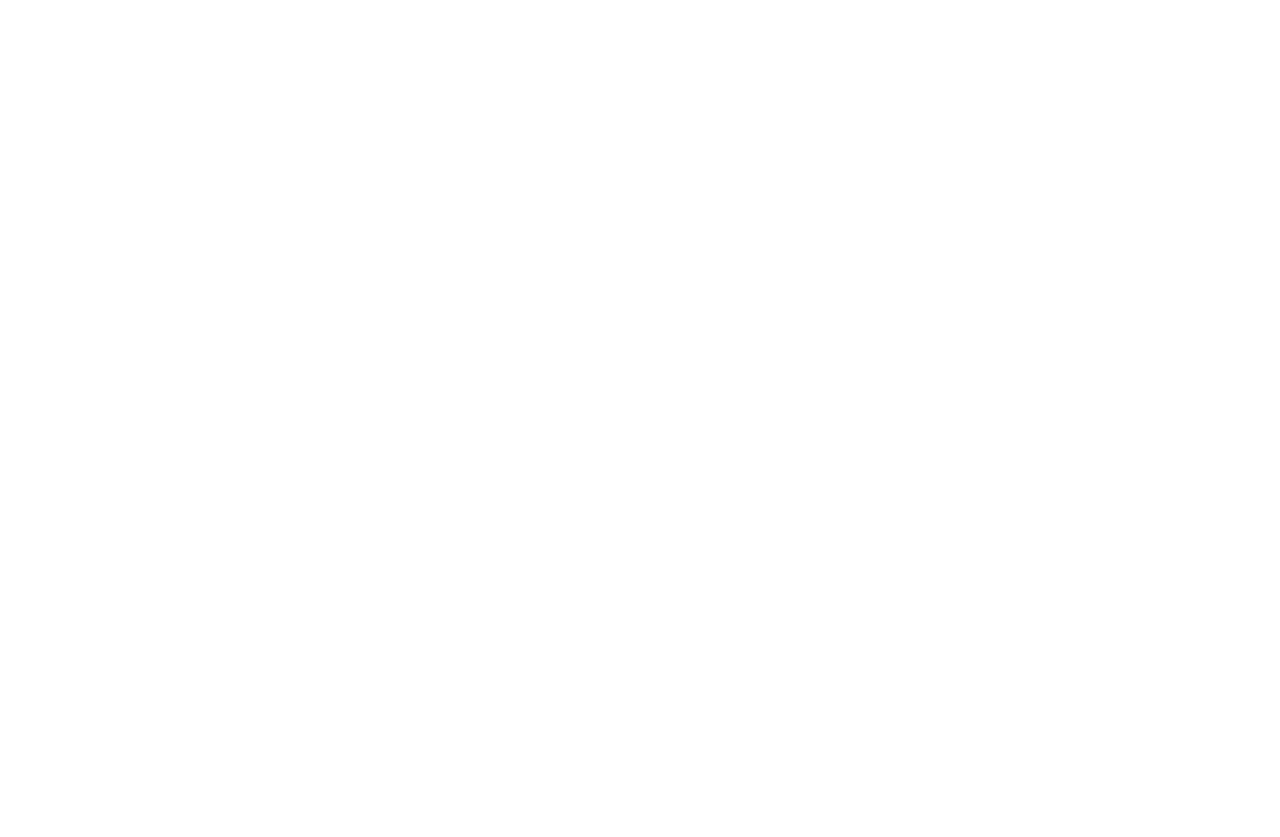
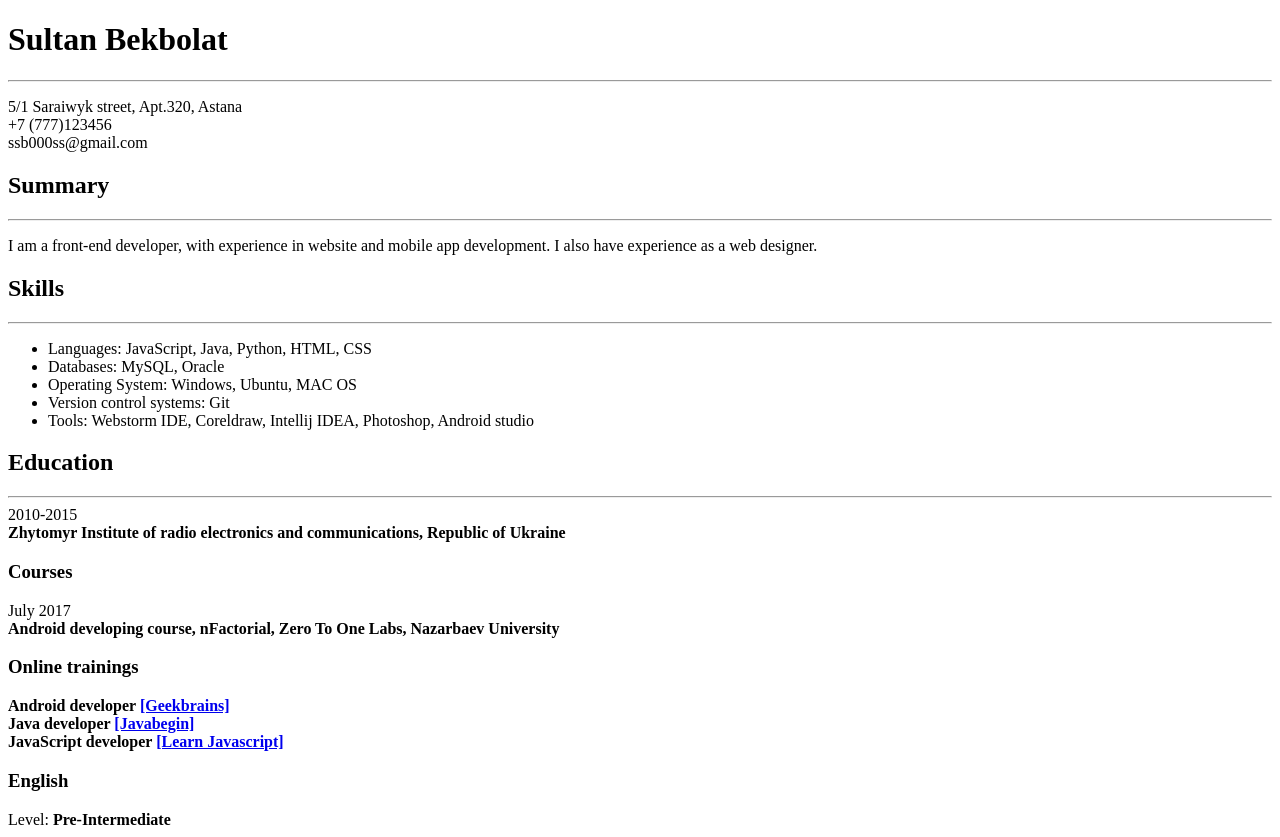
Before and after one commit to ssb000ss/rsschool-2019Q1-cv, a plain HTML site: page index.html in a window 1280 px wide. Before the commit the page ends 800 px from the top, so only its background shows below. Drawn offline with Linux system fonts and the light colour scheme.

Commit message:
refactor: add cv's data into web page

```diff
--- a/index.html
+++ b/index.html
@@ -3,8 +3,64 @@
 <head>
     <meta charset="UTF-8">
     <title>Title</title>
+    <link rel="stylesheet" href="style.css" type="text/css">
 </head>
 <body>
+<div class="wrapper">
+    <h1>Sultan Bekbolat</h1>
+    <hr>
+    <p>
+        5/1 Saraiwyk street, Apt.320, Astana <br>
+        +7 (777)123456 <br>
+        ssb000ss@gmail.com
+    </p>
 
+    <h2>Summary</h2>
+    <hr>
+
+    <p>
+        I am a front-end developer,
+        with experience in website and mobile app development.
+        I also have experience as a web designer.
+    </p>
+    <h2>Skills
+    </h2>
+    <hr>
+
+    <ul class="skill-list">
+        <li class="skill-item">Languages: JavaScript, Java, Python, HTML, CSS</li>
+        <li class="skill-item">Databases: MySQL, Oracle</li>
+        <li class="skill-item">Operating System: Windows, Ubuntu, MAC OS</li>
+        <li class="skill-item">Version control systems: Git</li>
+        <li class="skill-item">Tools: Webstorm IDE, Coreldraw, Intellij IDEA, Photoshop, Android studio</li>
+    </ul>
+
+
+    <h2>Education</h2>
+    <hr>
+
+
+    <span>2010-2015</span><br>
+    <strong>Zhytomyr Institute of radio electronics and communications, Republic of Ukraine</strong>
+
+
+    <h3>Courses</h3>
+
+    <span>July 2017</span><br>
+    <strong>Android developing course, nFactorial, Zero To One Labs, Nazarbaev University</strong>
+
+    <h3>Online trainings</h3>
+
+    <strong>Android developer <a href="https://geekbrains.ru">[Geekbrains]</a></strong><br>
+
+    <strong>Java developer <a href="https://javabegin.ru">[Javabegin]</a></strong><br>
+
+    <strong>JavaScript developer <a href="https://learn.javascript.ru/">[Learn Javascript]</a></strong>
+
+
+    <h3>English</h3>
+
+    <span>Level:</span> <strong>Pre-Intermediate</strong>
+</div>
 </body>
 </html>
```
